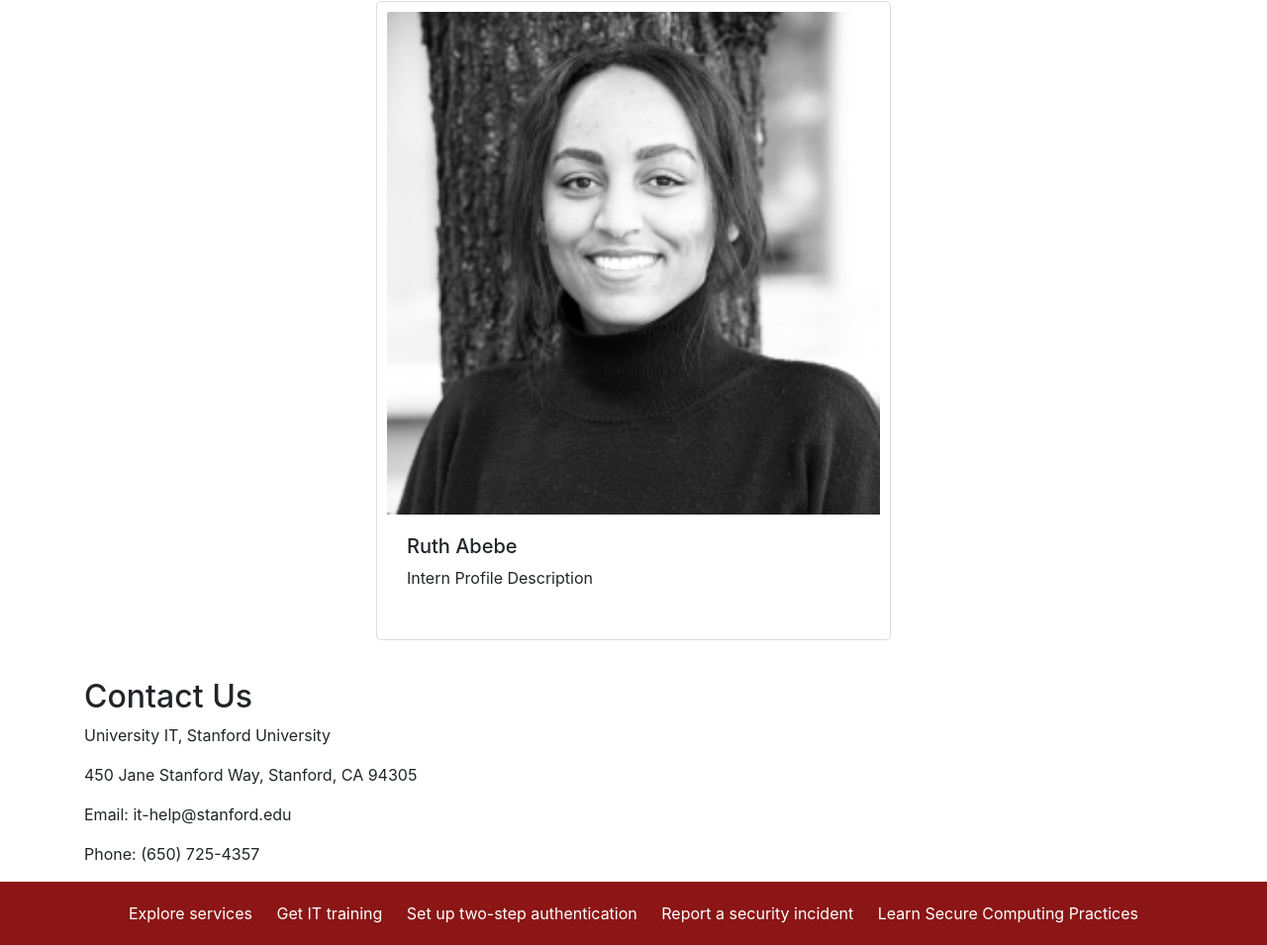
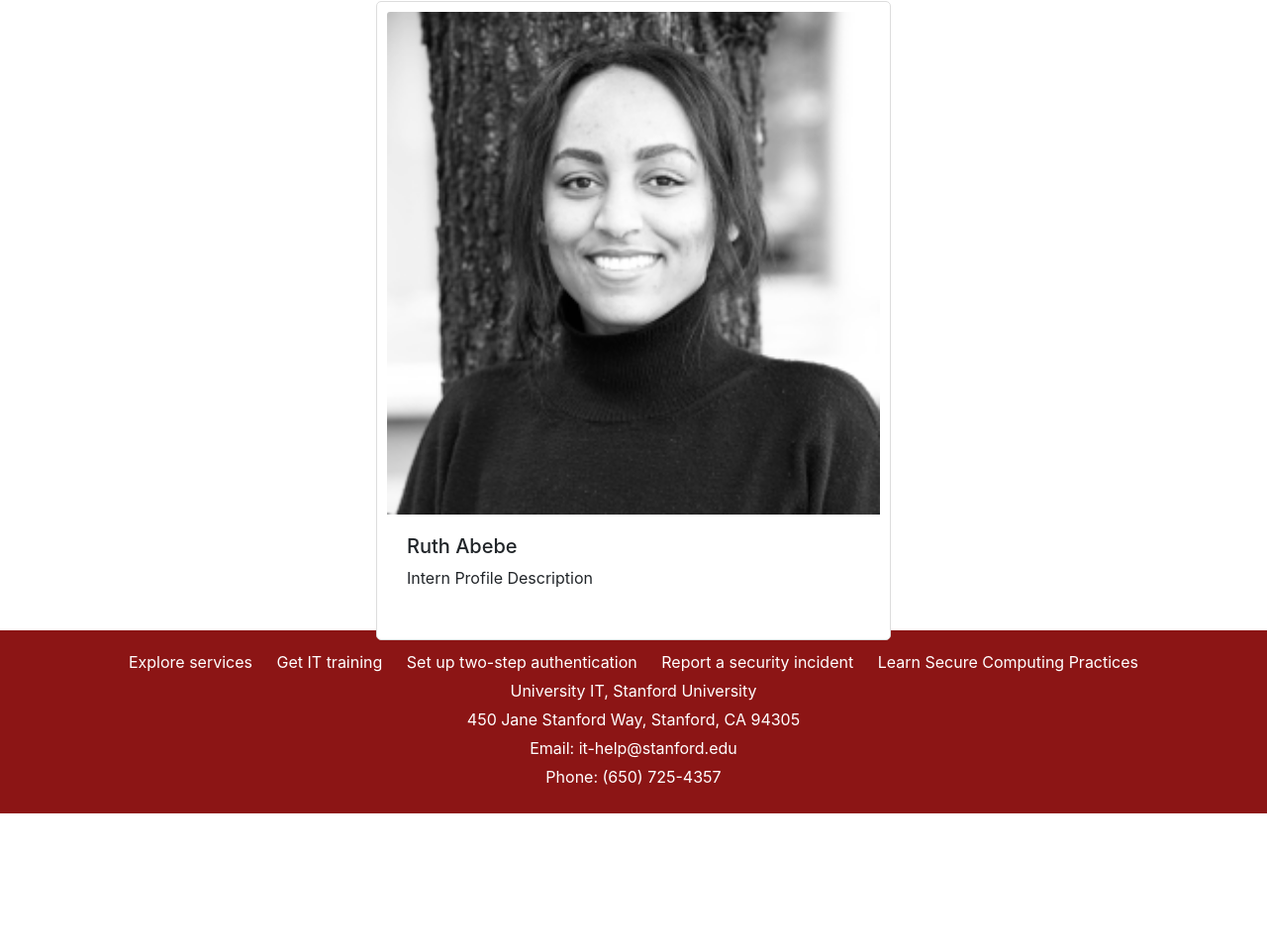
Before and after one commit to kainfeldas/crc_owls, a plain HTML site: page contact.html in a window 1280 px wide. Shown: the part 1504-2459 px from the top of the page at 99% size. After the commit the page ends 2326 px from the top, so only its background shows below. Drawn offline with nearby package versions, Linux system fonts and the light colour scheme.

Commit message:
Update contact.html

```diff
--- a/contact.html
+++ b/contact.html
@@ -98,33 +98,26 @@
     </div>
   </div>
 
-  <!-- Contact Us Section -->
-  <div class="container mt-5">
-    <div class="row">
-      <div class="col-md-12">
-        <h2>Contact Us</h2>
+  <footer class="footer">
+    <div class="footer-content">
+      <div class="footer-links">
+        <a href="https://uit.stanford.edu/services">Explore services</a>
+        <a href="https://uit.stanford.edu/service/techtraining/schedule">Get IT training</a>
+        <a href="https://uit.stanford.edu/service/authentication/twostep">Set up two-step authentication</a>
+        <a href="https://uit.stanford.edu/security/report-incident">Report a security incident</a>
+        <a href="https://uit.stanford.edu/guide/security">Learn Secure Computing Practices</a>
+      </div>
+      <div class="footer-contact">
         <p>University IT, Stanford University</p>
         <p>450 Jane Stanford Way, Stanford, CA 94305</p>
         <p>Email: it-help@stanford.edu</p>
         <p>Phone: (650) 725-4357</p>
       </div>
     </div>
-  </div>
+  </footer>
 
   <script src="https://code.jquery.com/jquery-3.5.1.slim.min.js"></script>
   <script src="https://cdn.jsdelivr.net/npm/@popperjs/core@2.5.4/dist/umd/popper.min.js"></script>
   <script src="https://stackpath.bootstrapcdn.com/bootstrap/4.5.2/js/bootstrap.min.js"></script>
 </body>
-
-<footer class="footer">
-  <div class="footer-content">
-    <div class="footer-links">
-      <a href="https://uit.stanford.edu/services">Explore services</a>
-      <a href="https://uit.stanford.edu/service/techtraining/schedule">Get IT training</a>
-      <a href="https://uit.stanford.com/service/authentication/twostep">Set up two-step authentication</a>
-      <a href="https://uit.stanford.edu/security/report-incident">Report a security incident</a>
-      <a href="https://uit.stanford.edu/guide/security">Learn Secure Computing Practices</a>
-    </div>
-  </div>
-</footer>
 </html>
```
